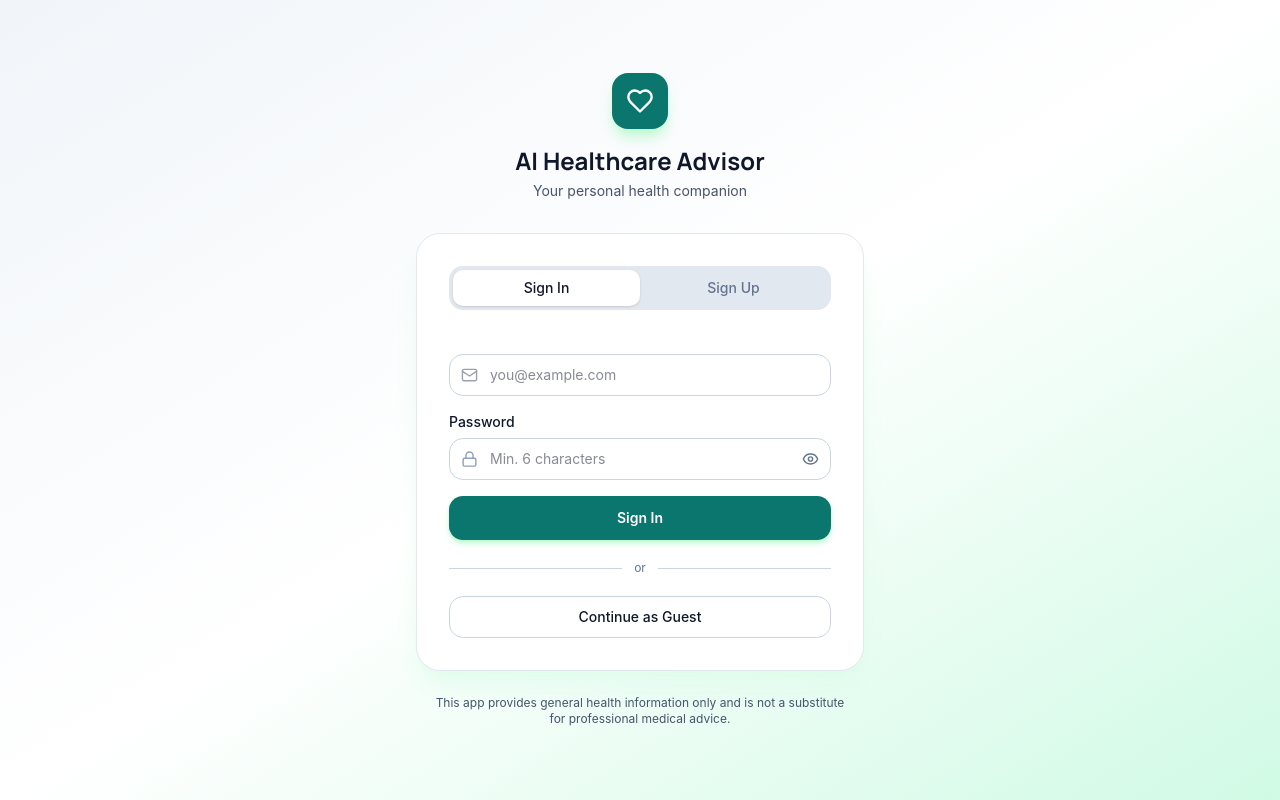
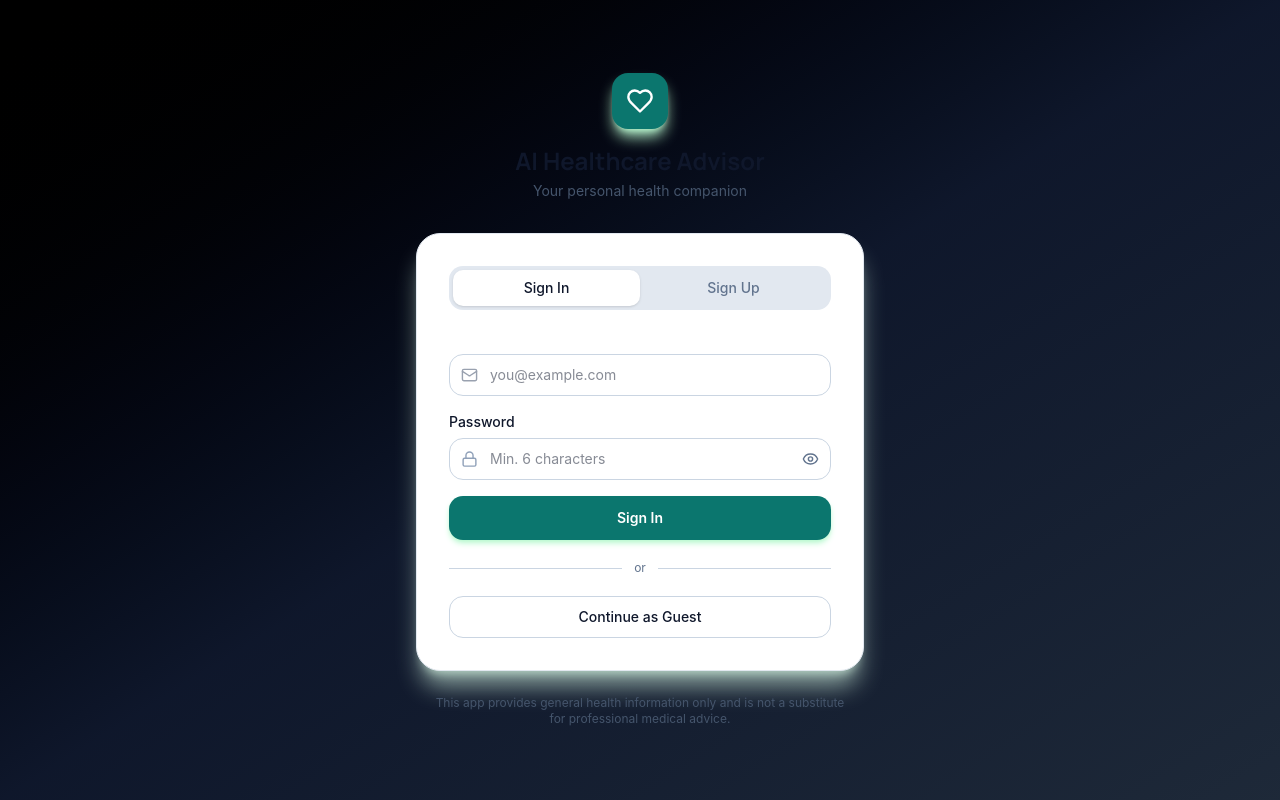
Before and after one commit to johns15oct/Ai-Healthcare-Advisor, a React (Vite) app: page / in a window 1280 px wide. Built offline with nearby package versions, Linux system fonts and the light colour scheme; no server answers.

Commit message:
Change login background

```diff
--- a/src/pages/Auth.tsx
+++ b/src/pages/Auth.tsx
@@ -33,7 +33,7 @@ export default function Auth() {
   };
 
   return (
-    <div className="min-h-screen bg-gradient-to-br from-slate-100 via-white to-emerald-100 flex items-center justify-center p-4">
+    <div className="min-h-screen bg-gradient-to-br from-black via-slate-900 to-gray-800 flex items-center justify-center p-4">
       <div className="w-full max-w-md">
         {/* Logo */}
         <div className="flex flex-col items-center mb-8">
```
